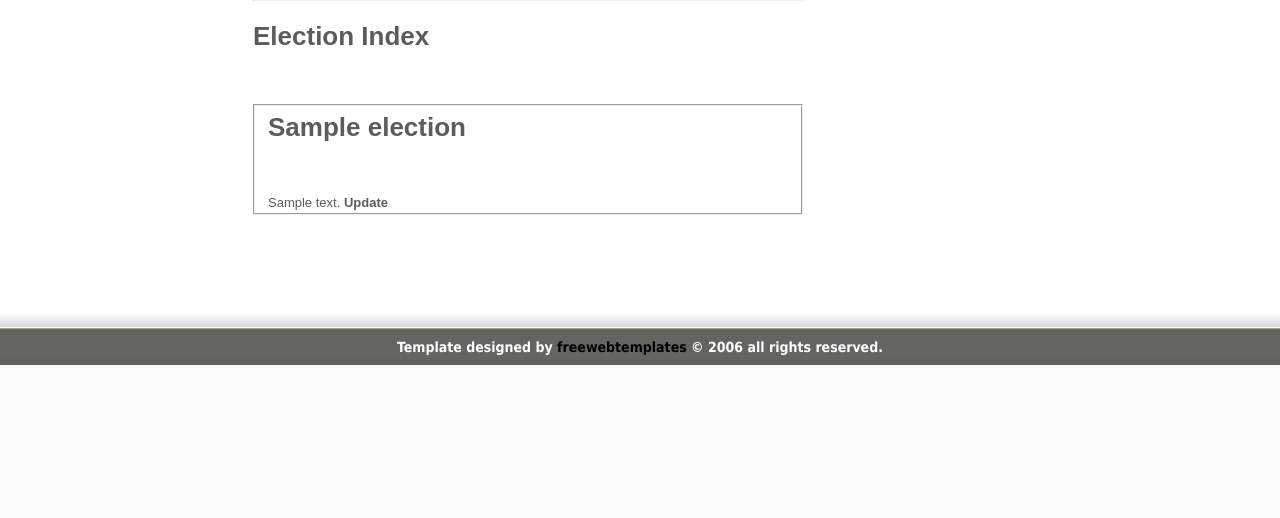
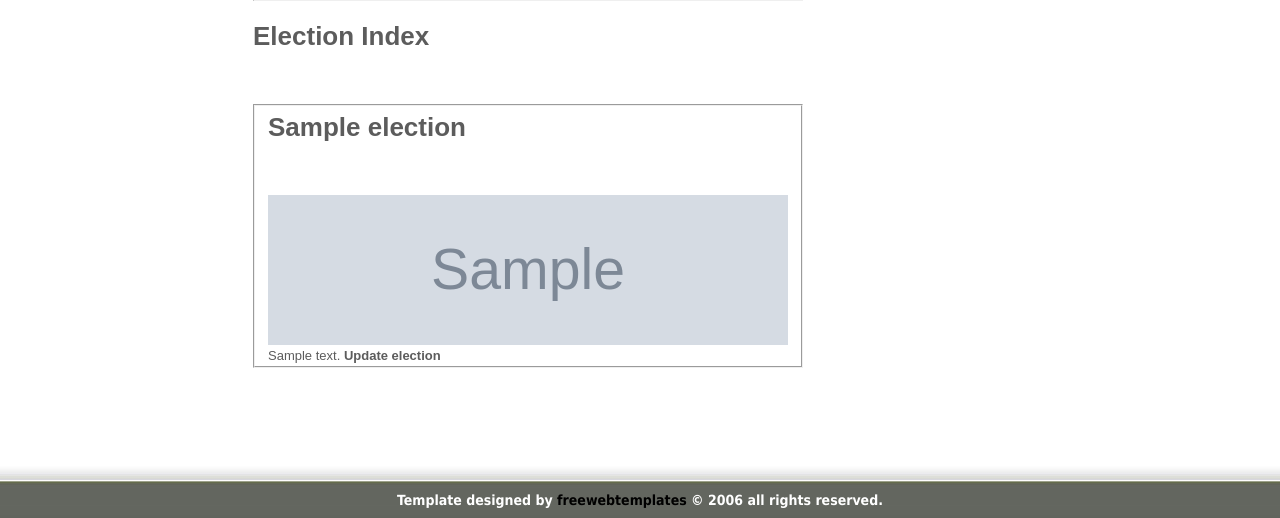
Before and after one commit to lOlIl/Flask---Local-election, a Flask app: template templates/admin/election/main.html in a window 1280 px wide. Shown: the part 640-1158 px from the top of the page. Before the commit the page ends 1005 px from the top, so only its background shows below. Run offline with Flask 2, Linux system fonts and the light colour scheme; the template is opened without the code that fills it: most values are stand-ins (such as "Sample title", 1, 10 or a date in 2020); grey boxes marked "Sample" are stand-in pictures; parts of the project's set-up code (start-up, migrations or seed data) failed here and were passed over.

Commit message:
Added admin upload function for Election header, basic style

```diff
--- a/model/model.py
+++ b/model/model.py
@@ -40,6 +40,7 @@ class Election(db.Model):
     date_from = db.Column(db.DateTime)
     date_to =   db.Column(db.DateTime)
     show  =     db.Column(db.Boolean)
+    photo =     db.Column(db.String(64))
 
     def __init__(self, title, text, start = None, end = None, show = False):
         self.title      = title
--- a/static/css/style.css
+++ b/static/css/style.css
@@ -247,3 +247,8 @@ fieldset {
     position:relative;
     left:50px;
     }
+
+.volby img {
+    width:520px;
+    height:150px;
+    }
--- a/templates/admin/election/main.html
+++ b/templates/admin/election/main.html
@@ -53,16 +53,27 @@
 
     {{ form.endform() }}
 
+{% if id_election %}
+    <fieldset class="input">
+        <legend>Election header upload</legend>
+        <form action="{{ url_for('admin_election_upload', id_election = id_election ) }}" method='post' enctype='multipart/form-data'>
+            {{ form.input({'name':'photo', 'label':'Election header'},type='file') }}
+            {{ form.submit(text='Upload obrázku') }}
+        </form>
+    </fieldset>
+{% endif %}
+
     <h1>Election Index</h1>
-
-
 
     {% for election in elections %}
     <fieldset>
         <h1>{{ election.title }}</h1>
+        {% if election.photo %}
+            <img src='{{ election.photo }}'>
+        {% endif %}
         <div>
             {{ election.text }}
-            <a href='{{ url_for('admin_election_update', id_election = election.id) }}'>Update</a>
+            <a href='{{ url_for('admin_election_update', id_election = election.id) }}'>Update election</a>
         </div>
     </fieldset>
     {% else %}
```
Also changed, not shown: routes/admin.py (+29 -3 lines).
